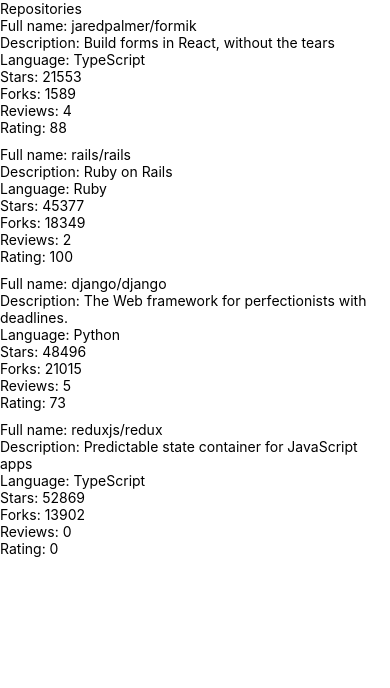
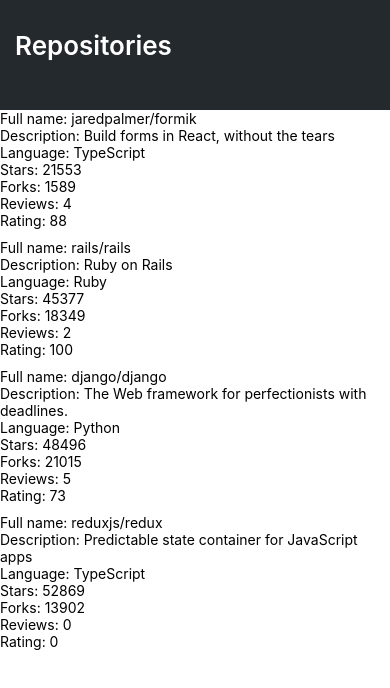
Before and after one commit to larenala/rate-repository-app, a React Native app: screen / in a window 390 px wide. Shown: the top 688 px of the page. Built offline with nearby package versions, Linux system fonts and the light colour scheme.

Commit message:
styling the header and adding theme file in task 10.4 and updated dependencies

```diff
--- a/package.json
+++ b/package.json
@@ -10,7 +10,6 @@
   },
   "dependencies": {
     "expo": "~38.0.8",
-    "expo-cli": "^3.28.6",
     "expo-status-bar": "^1.0.3",
     "react": "~16.11.0",
     "react-dom": "~16.11.0",
--- a/src/components/AppBar.jsx
+++ b/src/components/AppBar.jsx
@@ -1,18 +1,21 @@
 import React from 'react';
-import { Text, View, StyleSheet } from 'react-native';
+import { View, StyleSheet } from 'react-native';
+import AppBarTab from './AppBarTab';
 import Constants from 'expo-constants';
+import theme from '../theme';
 
 const styles = StyleSheet.create({
   container: {
     paddingTop: Constants.statusBarHeight,
-    // ...
+    paddingBottom: 20,
+    height: 110,
+    backgroundColor: theme.colors.primary,
   },
-  // ...
 });
 
 const AppBar = () => {
   return <View style={styles.container}>
-    <Text>Repositories</Text>
+    <AppBarTab text="Repositories" />
   </View>;
 };
 
--- /dev/null
+++ b/src/components/AppBarTab.jsx
@@ -0,0 +1,23 @@
+import React from 'react';
+import { StyleSheet, Text, TouchableWithoutFeedback } from 'react-native';
+import theme from '../theme';
+
+const styles = StyleSheet.create({
+  header: {
+    color: theme.colors.headerColor,
+    fontSize: theme.fontSizes.header,
+    paddingTop: 30,
+    paddingLeft: 15,
+    fontWeight: '600',
+  }
+});
+
+const AppBarTab = ({ text }) => {
+  return (
+    <TouchableWithoutFeedback onPress={() => {}}>
+      <Text style={styles.header}>{text}</Text>
+    </TouchableWithoutFeedback>
+  );
+};
+
+export default AppBarTab;
--- a/src/components/Main.jsx
+++ b/src/components/Main.jsx
@@ -1,21 +1,18 @@
 import React from 'react';
-import { StyleSheet, View, TouchableWithoutFeedback } from 'react-native';
-import AppBar from './AppBar'
+import { StyleSheet, View } from 'react-native';
+import AppBar from './AppBar';
 import RepositoryList from './RepositoryList';
 
 const styles = StyleSheet.create({
   container: {
-    flexGrow: 1,
-    flexShrink: 1,
+    display: 'flex',
   },
 });
 
 const Main = () => {
   return (
     <View style={styles.container}>
-      <TouchableWithoutFeedback onPress={() => alert('Pressed!')}>
-        <AppBar />
-      </TouchableWithoutFeedback>
+      <AppBar />
       <RepositoryList />
     </View>
   );
--- /dev/null
+++ b/src/theme.js
@@ -0,0 +1,12 @@
+const theme = {
+  colors: {
+    primary: '#24292e',
+    headerColor: '#fff',
+  },
+  fontSizes: {
+    header: 26,
+    body: 16,
+  }
+};
+
+export default theme;
```
Also changed, not shown: 1 other file (tests, documents, lock files or other folders).
